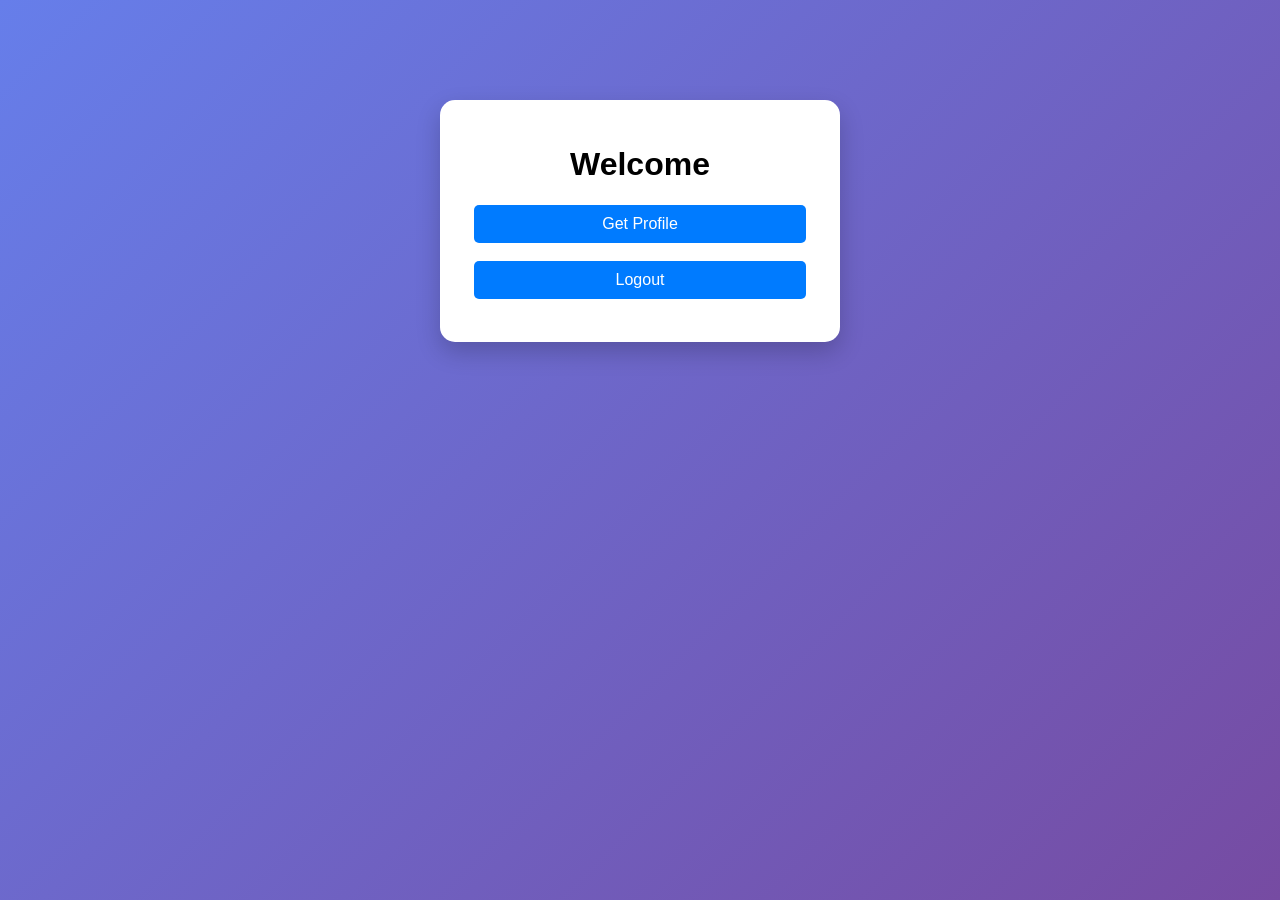
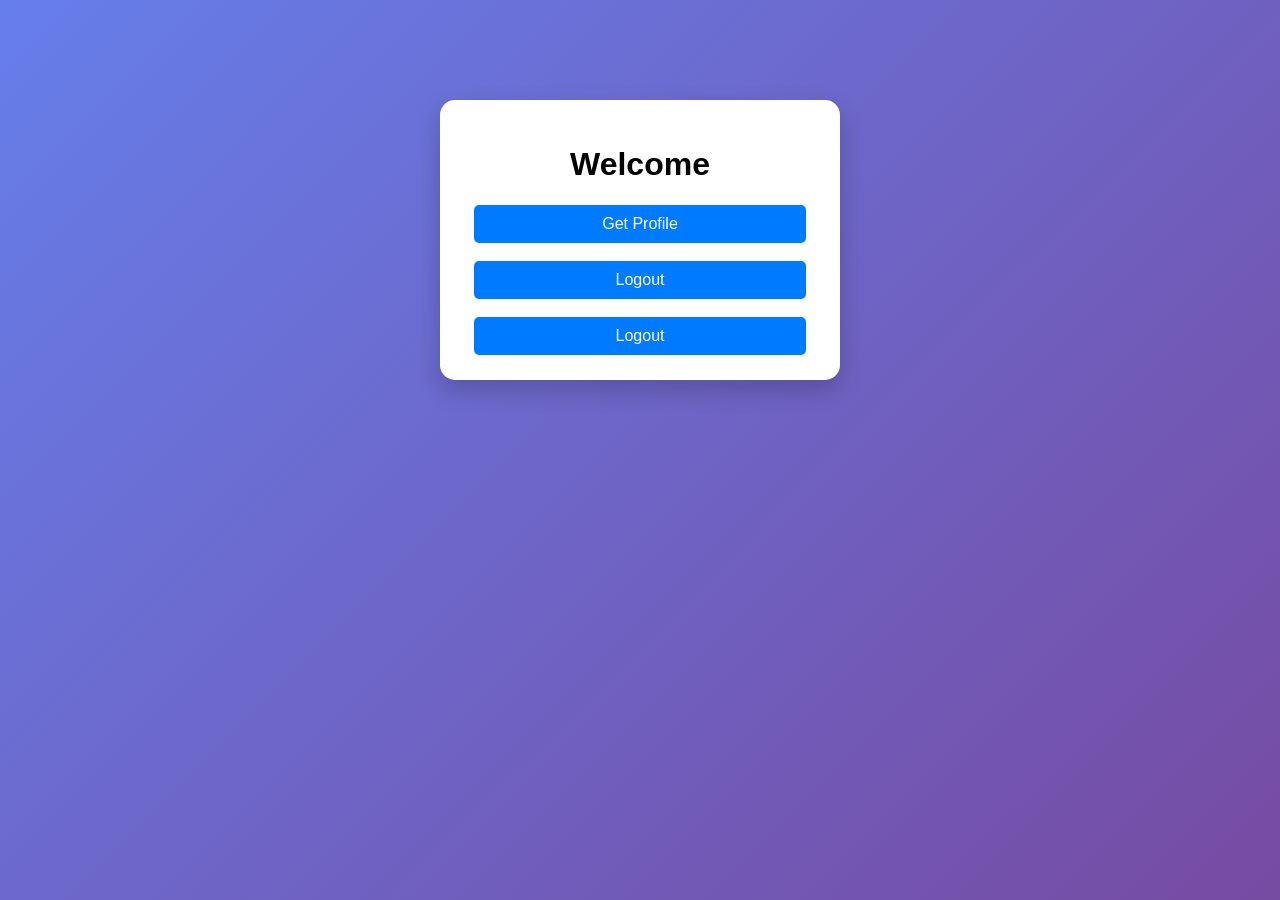
Before and after one commit to sanil-sonkar/Authentication-System, a React (Vite) app in the folder client/: page /dashboard in a window 1280 px wide. Built offline with nearby package versions, Linux system fonts and the light colour scheme; sample sign-in values are in the browser's storage.

Commit message:
Added logout and user profile

```diff
--- a/client/src/pages/Dashboard.jsx
+++ b/client/src/pages/Dashboard.jsx
@@ -53,6 +53,18 @@ function Dashboard() {
 
       <br /><br />
 
+      <button
+      onClick={() => {
+        localStorage.removeItem("token");
+        navigate("/");
+      }}
+      >
+      Logout
+    </button>
+
+
+    <br /><be />
+
       {user && (
         <div>
           <h2>Welcome {user.name}</h2>
```
